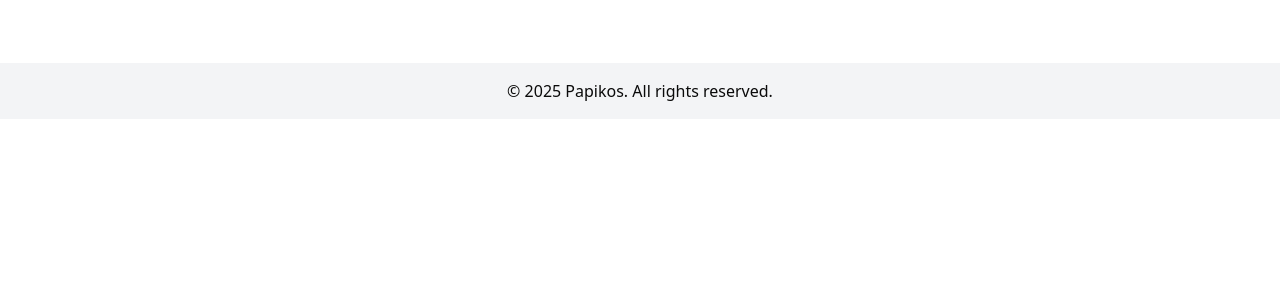
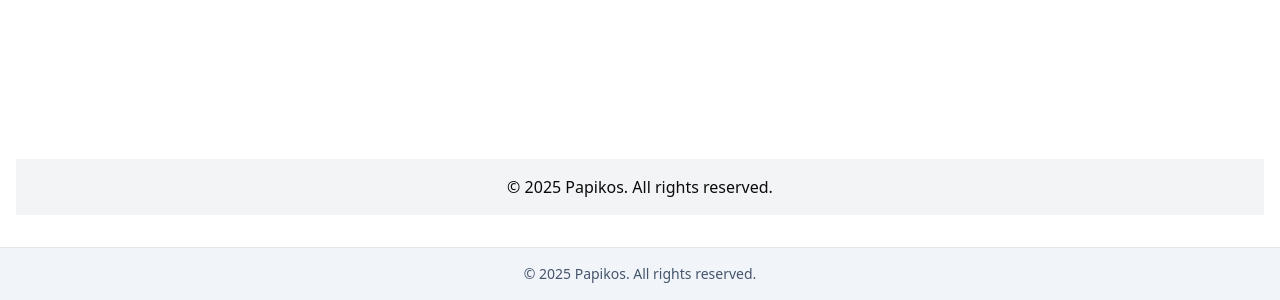
Before and after one commit to AdvProg-B15/papikos-fe, a Next.js app: page / in a window 1280 px wide. Shown: the part 681-981 px from the top of the page. Before the commit the page ends 800 px from the top, so only its background shows below. Built offline with nearby package versions, Linux system fonts and the light colour scheme; sample sign-in values are in the browser's storage.

Commit message:
feat: added layout for main

```diff
--- a/package.json
+++ b/package.json
@@ -21,6 +21,7 @@
     "react": "^19.0.0",
     "react-dom": "^19.0.0",
     "react-hook-form": "^7.56.4",
+    "react-spinners": "^0.17.0",
     "sonner": "^2.0.3",
     "tailwind-merge": "^3.3.0",
     "zod": "^3.25.30"
--- /dev/null
+++ b/src/app/(main)/layout.tsx
@@ -0,0 +1,51 @@
+"use client";
+
+import Navbar from "@/components/shared/Navbar";
+import { useAuth } from "@/store/authStore";
+import { useRouter } from "next/navigation";
+import { useEffect } from "react";
+import { RingLoader } from "react-spinners"; // Or any other loader
+
+export default function MainLayout({
+  children,
+}: {
+  children: React.ReactNode;
+}) {
+  const { user, isLoading, token } = useAuth();
+  const router = useRouter();
+
+  useEffect(() => {
+    if (!isLoading && !token) { // Check for token instead of user directly for quicker redirect
+      router.replace("/login");
+    }
+  }, [isLoading, token, router]);
+
+  if (isLoading) {
+    return (
+      <div className="flex items-center justify-center min-h-screen">
+        {/* You can use a ShadCN spinner or any other loader component here */}
+        <RingLoader color="#36d7b7" size={60} />
+        <p className="ml-4 text-lg">Loading application...</p>
+      </div>
+    );
+  }
+
+  if (!token) {
+    // This check is mostly redundant due to useEffect but good for initial render blocking
+    return null; // Or a minimal loading/redirecting message
+  }
+
+  return (
+    <div className="min-h-screen flex flex-col">
+      <Navbar />
+      <main className="flex-grow container mx-auto px-4 py-8">
+        {children}
+      </main>
+      <footer className="bg-slate-100 dark:bg-slate-800 text-center py-4 border-t">
+        <p className="text-sm text-slate-600 dark:text-slate-400">
+            © {new Date().getFullYear()} Papikos. All rights reserved.
+        </p>
+      </footer>
+    </div>
+  );
+}
```
Also changed, not shown: 1 other file (tests, documents, lock files or other folders).
